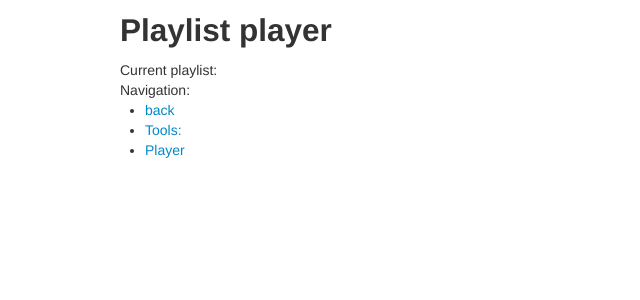
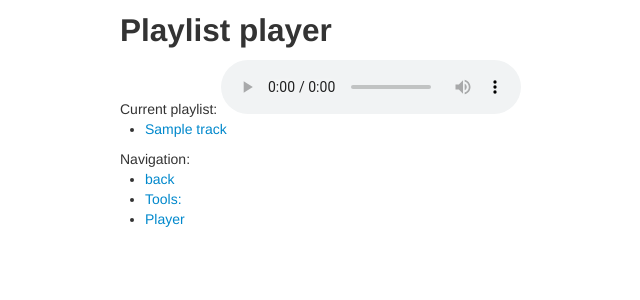
Before and after one commit to 0xack13/playListApp, a Flask app: template templates/player.html in a window 1280 px wide. Shown: the top 300 px of the page, without its empty margins (50-690 px from the left). Run offline with Flask 2, Linux system fonts and the light colour scheme; the template is opened without the code that fills it: most values are stand-ins (such as "Sample title", 1, 10 or a date in 2020); some libraries are stand-ins or nearby versions.

Commit message:
Add playlist links

```diff
--- a/app.py
+++ b/app.py
@@ -53,7 +53,8 @@ class Home(flask.views.MethodView):
 class Player(flask.views.MethodView):
     @login_required
     def get(self):
-        return flask.render_template('player.html')
+        tracks = os.listdir('static/mp3/')
+        return flask.render_template('player.html', tracks=tracks)
 
 app.add_url_rule('/',
                  view_func=Main.as_view('index'),
--- a/templates/player.html
+++ b/templates/player.html
@@ -2,6 +2,16 @@
 {% block body %}
     <h2>Playlist player</h2>
     Current playlist:
+    <audio controls="controls" autoplay="autoplay"></audio>
+    <ul>
+    	{% for track in tracks %}
+    	<li><a href="javascript:void(0);" onclick="playTrack('{{track}}')">{{track}}</a></li>
+    	{% endfor %}
+    	<script type="text/javascript">
+    	function playTrack(track) {
+    		$('audio').attr('src', '/static/mp3/' + track);
+    	}
+    	</script>
 {% endblock %}
 {% block nav %}
 <li><a href="{{url_for('index')}}">back</a></li>
```
